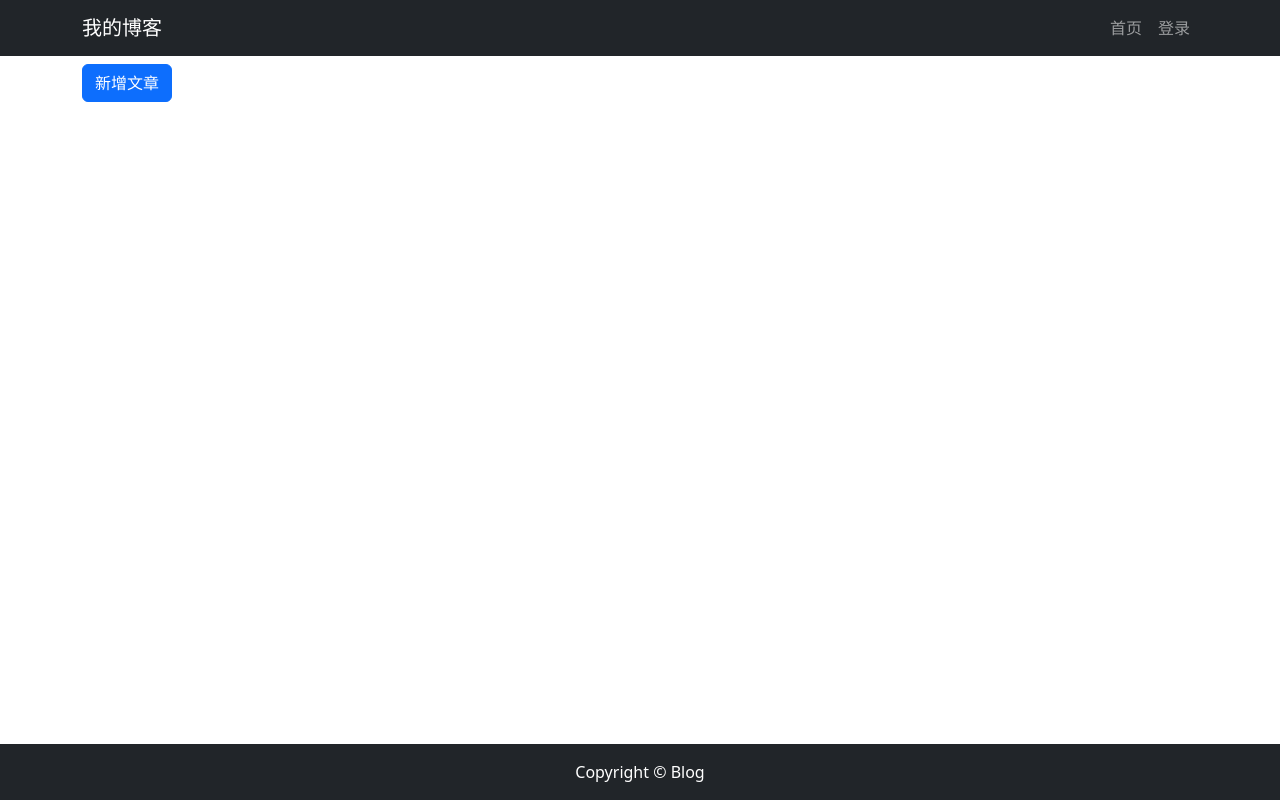
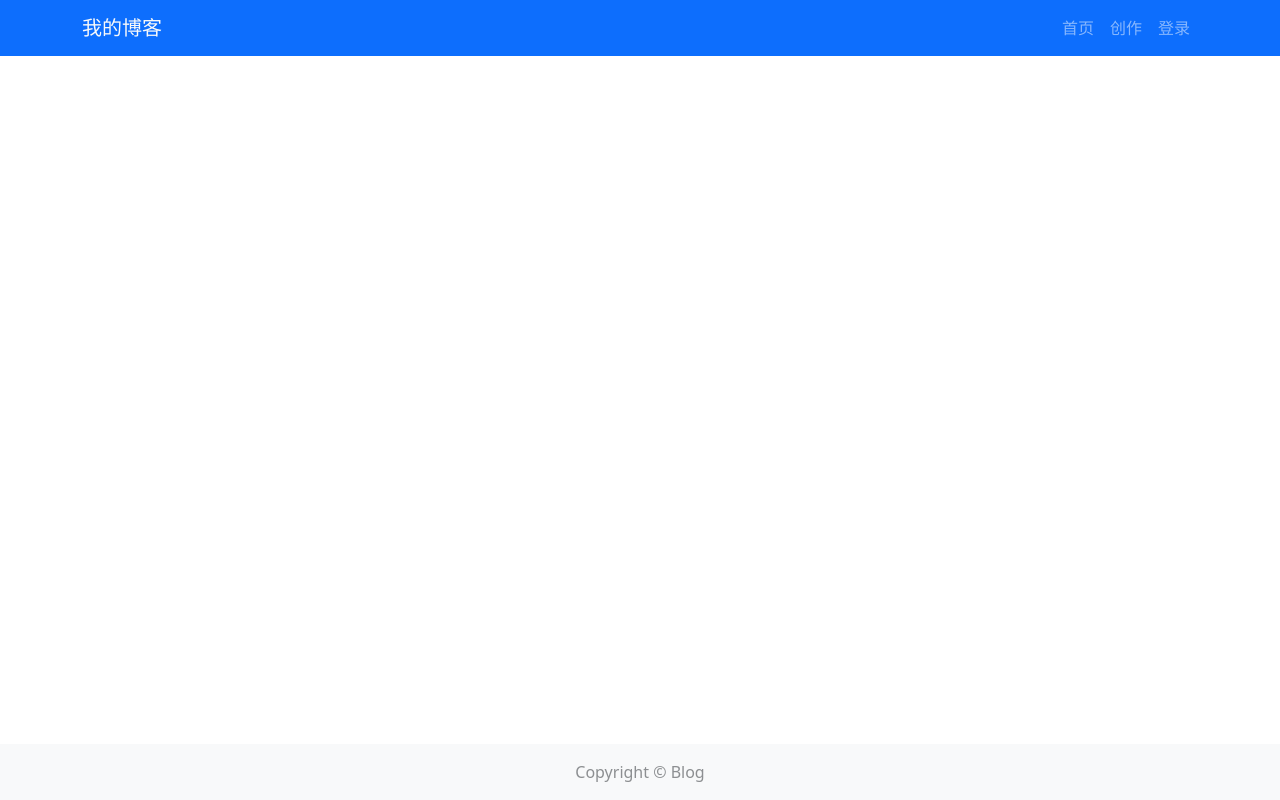
Before and after one commit to MyStudyPython/study_django_project, a Django app: page / in a window 1280 px wide. Run offline with Django 4.2, Linux system fonts and the light colour scheme; data that the repository does not hold is empty; some libraries are stand-ins or nearby versions.

Commit message:
🤔 update

```diff
--- a/templates/article/list.html
+++ b/templates/article/list.html
@@ -12,7 +12,6 @@
 
 <!-- 定义放置文章标题的div容器 -->
 <div class="container">
-    <button class="btn btn-primary mt-2" onclick="location.href = '{% url "create"%}'">新增文章</button>
     {% for article in articles %}
     <div class="row mt-2">
         <!-- 文章内容 -->
@@ -30,7 +29,7 @@
                     &nbsp
                     {% comment %} <a href="{% url "delete" article.id %}">删除文章</a>   {% endcomment %}
                     <!-- 只有作者可以修改文章 -->
-                    {% comment %} {% if user == article.author %} {% endcomment %}
+                    {% if user == article.author %}
                     <a href="#" data-bs-toggle="modal" data-bs-target="#myModal">删除文章</a>
 
                     <!-- 新增一个隐藏的表单 -->
@@ -45,7 +44,7 @@
                     </form>
                     &nbsp
                     <a href="{% url "update" article.id %}">编辑文章</a>
-                    {% comment %} {% endif %} {% endcomment %}
+                    {% endif %}
                 </div>
             </div>
         </div>
--- a/templates/footer.html
+++ b/templates/footer.html
@@ -3,8 +3,8 @@
 <div>
     <br><br><br>
 </div>
-<footer class="py-3 bg-dark fixed-bottom">
+<footer class="py-3 bg-secondary-subtle  fixed-bottom">
     <div class="container">
-        <p class="m-0 text-center text-white">Copyright &copy; Blog</p>
+        <p class="m-0 text-center text-body-tertiary">Copyright &copy; Blog</p>
     </div>
 </footer>
--- a/templates/header.html
+++ b/templates/header.html
@@ -1,9 +1,9 @@
 <!-- 定义导航栏 -->
-<nav class="navbar navbar-expand-lg navbar-dark bg-dark">
+<nav class="navbar navbar-expand-lg navbar-primary bg-primary">
   <div class="container">
 
     <!-- 导航栏商标 -->
-    <a class="navbar-brand" href="#">我的博客</a>
+    <a class="navbar-brand text-light" href="#">我的博客</a>
 
     <!-- 导航入口 -->
     <div>
@@ -12,13 +12,26 @@
         <li class="nav-item">
           {% comment %} <a class="nav-link" href="#">文章</a> {% endcomment %}
           <!-- 改写了这里的 href -->
-          <a class="nav-link" href="{% url 'list' %}">首页</a>
+          <a class="nav-link text-white-50" href="{% url 'list' %}">首页</a>
+        </li>
+
+        <li class="nav-item">
+        {% with request_path=request.path %}
+          {% if 'detail' in request_path %}
+            <!-- 当前路由路径中包含 detail 字符串 -->
+            <a class="nav-link text-white-50" href="{% url 'list' %}">列表</a>
+            {% else %}
+            <a class="nav-link text-white-50" href="{% url 'create' %}">创作</a>
+            <!-- if 语句在这里结束 -->
+          {% endif %}
+        {% endwith %}
+        </li>
 
         <!--增加以下内容-->
         <!-- Django的 if 模板语句 -->
         {% if user.is_authenticated %}
           <li class="nav-item dropdown">
-              <a class="nav-link dropdown-toggle" data-bs-toggle="dropdown" href="#" role="button" aria-expanded="false">{{ user.username }}</a>
+            <a class="nav-link dropdown-toggle text-white-50" data-bs-toggle="dropdown" href="#" role="button" aria-expanded="false">{{ user.username }}</a>
             <ul class="dropdown-menu">
               <a class="dropdown-item" href="{% url 'logout' %}">退出登录</a>
             </ul>
@@ -28,11 +41,10 @@
         {% else %}
 
         <li class="nav-item">
-            <a class="nav-link" href="{% url 'login' %}">登录</a>
+          <a class="nav-link text-white-50" href="{% url 'login' %}">登录</a>
         </li>
         <!-- if 语句在这里结束 -->
         {% endif %}
-        </li>
       </ul>
     </div>
 
```
Also changed, not shown: application/models.py (+9 -5 lines), templates/article/detail.html (+4 -4 lines). Lines whose indentation alone changed are shown as unchanged.
